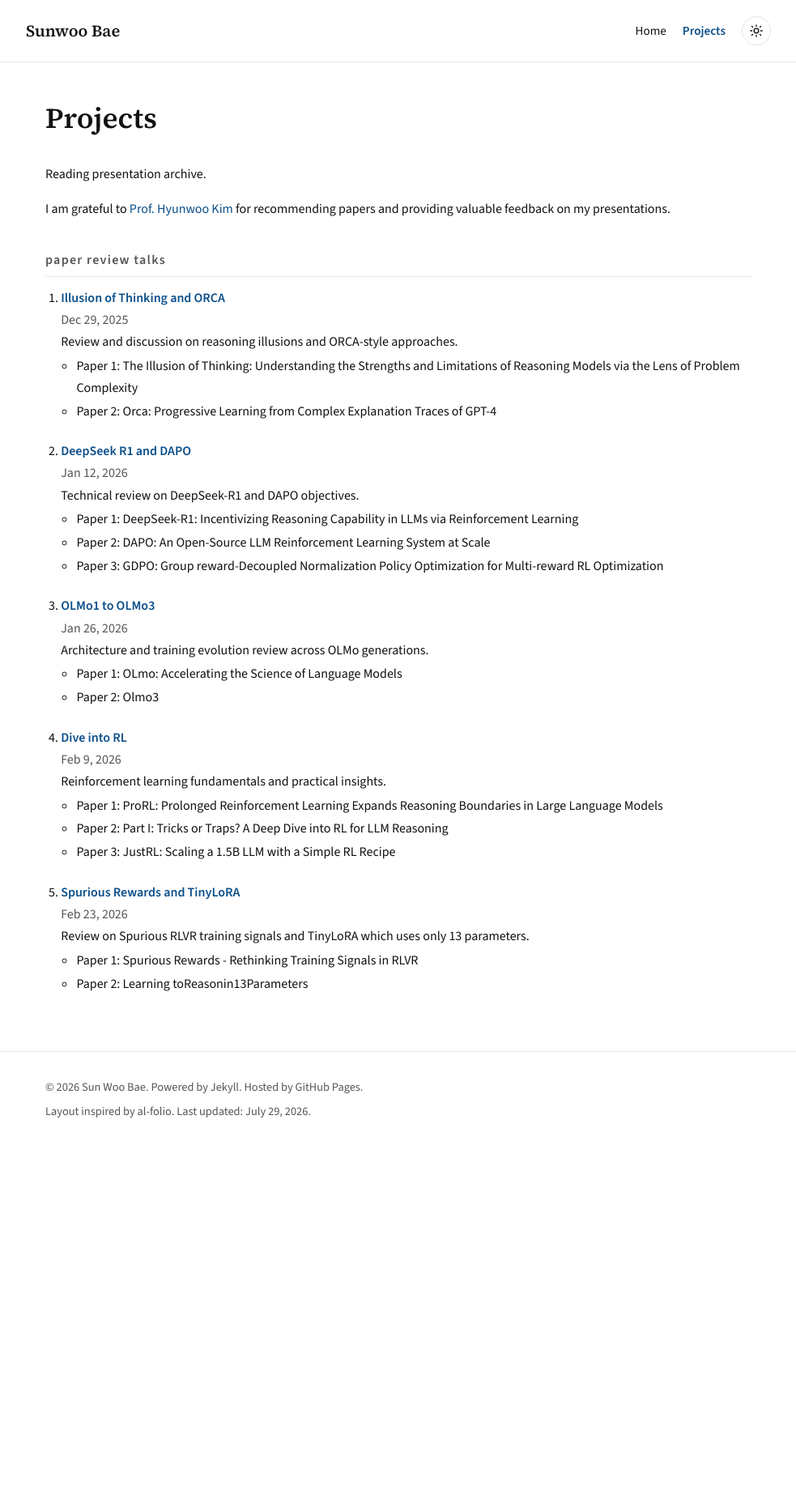
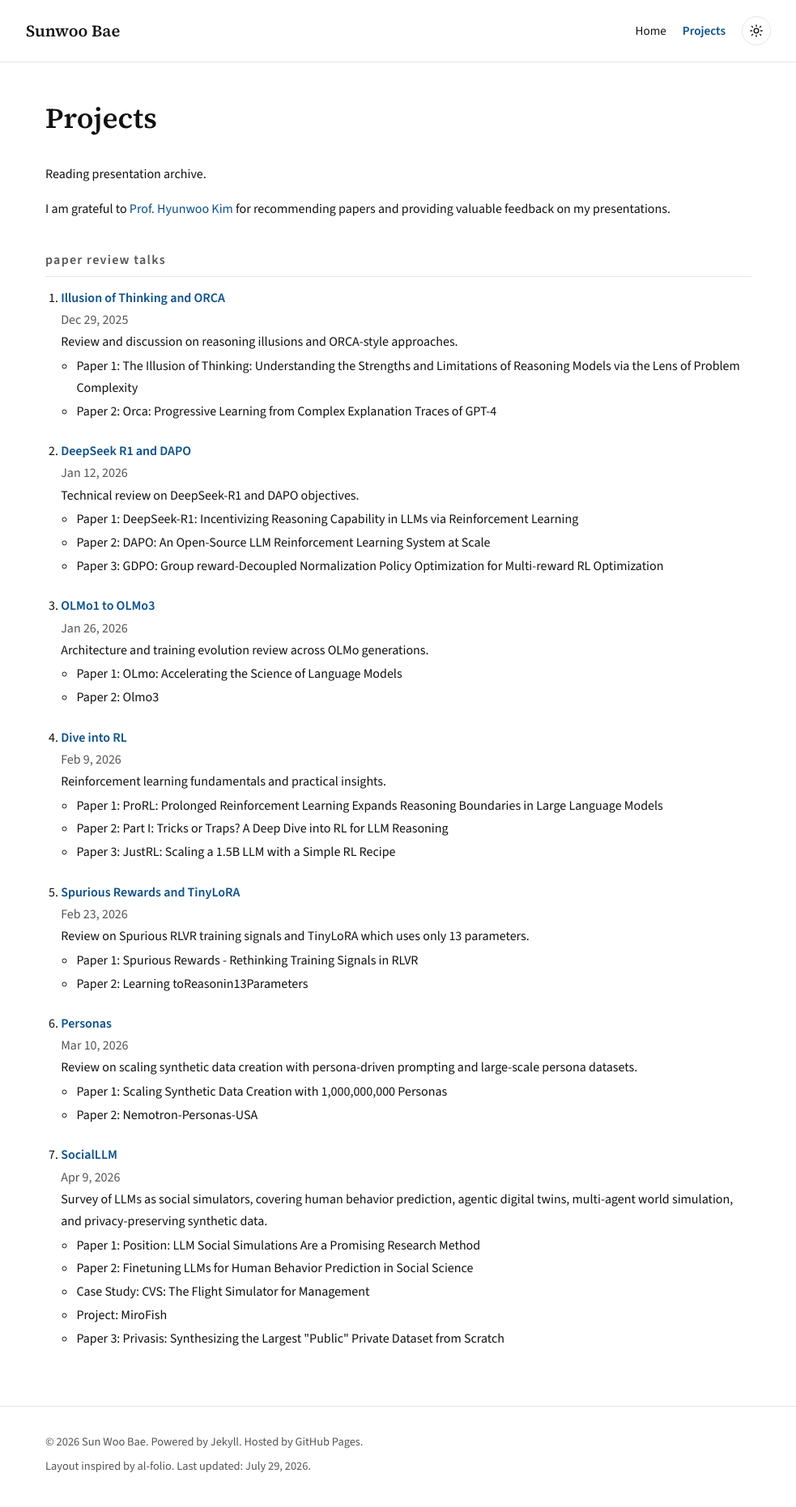
Before and after one commit to sunwoo02/sunwoo02.github.io, a Jekyll site: the page built from _pages/projects.md, in a window 1280 px wide. Shown: the whole page at 81% size, without its empty margins (148-1131 px from the left). Built offline with Jekyll 4.4.1, drawn with Linux system fonts in a browser that asks for light colours; before the commit the page ends 1423 px from its top, so only the background shows below that.

Commit message:
Add Personas and SocialLLM project review pages
Co-Authored-By: Claude Haiku 4.5 <noreply@anthropic.com>

```diff
--- a/_pages/projects.md
+++ b/_pages/projects.md
@@ -61,6 +61,28 @@ Technical review on DeepSeek-R1 and DAPO objectives.
   </ul>
 </li>
 
+<li>
+  <a href="{{ '/projects/personas/' | relative_url }}"><strong>Personas</strong></a><br>
+  <span class="location">Mar 10, 2026</span><br>
+  Review on scaling synthetic data creation with persona-driven prompting and large-scale persona datasets.
+  <ul class="paper-sublist">
+    <li>Paper 1: Scaling Synthetic Data Creation with 1,000,000,000 Personas</li>
+    <li>Paper 2: Nemotron-Personas-USA</li>
+  </ul>
+</li>
+
+<li>
+  <a href="{{ '/projects/social-llm/' | relative_url }}"><strong>SocialLLM</strong></a><br>
+  <span class="location">Apr 9, 2026</span><br>
+  Survey of LLMs as social simulators, covering human behavior prediction, agentic digital twins, multi-agent world simulation, and privacy-preserving synthetic data.
+  <ul class="paper-sublist">
+    <li>Paper 1: Position: LLM Social Simulations Are a Promising Research Method</li>
+    <li>Paper 2: Finetuning LLMs for Human Behavior Prediction in Social Science</li>
+    <li>Case Study: CVS: The Flight Simulator for Management</li>
+    <li>Project: MiroFish</li>
+    <li>Paper 3: Privasis: Synthesizing the Largest "Public" Private Dataset from Scratch</li>
+  </ul>
+</li>
 
 
 </ol>
```
Also changed, not shown: _pages/projects/personas.md (added, +17 -0 lines), _pages/projects/social-llm.md (added, +20 -0 lines).
